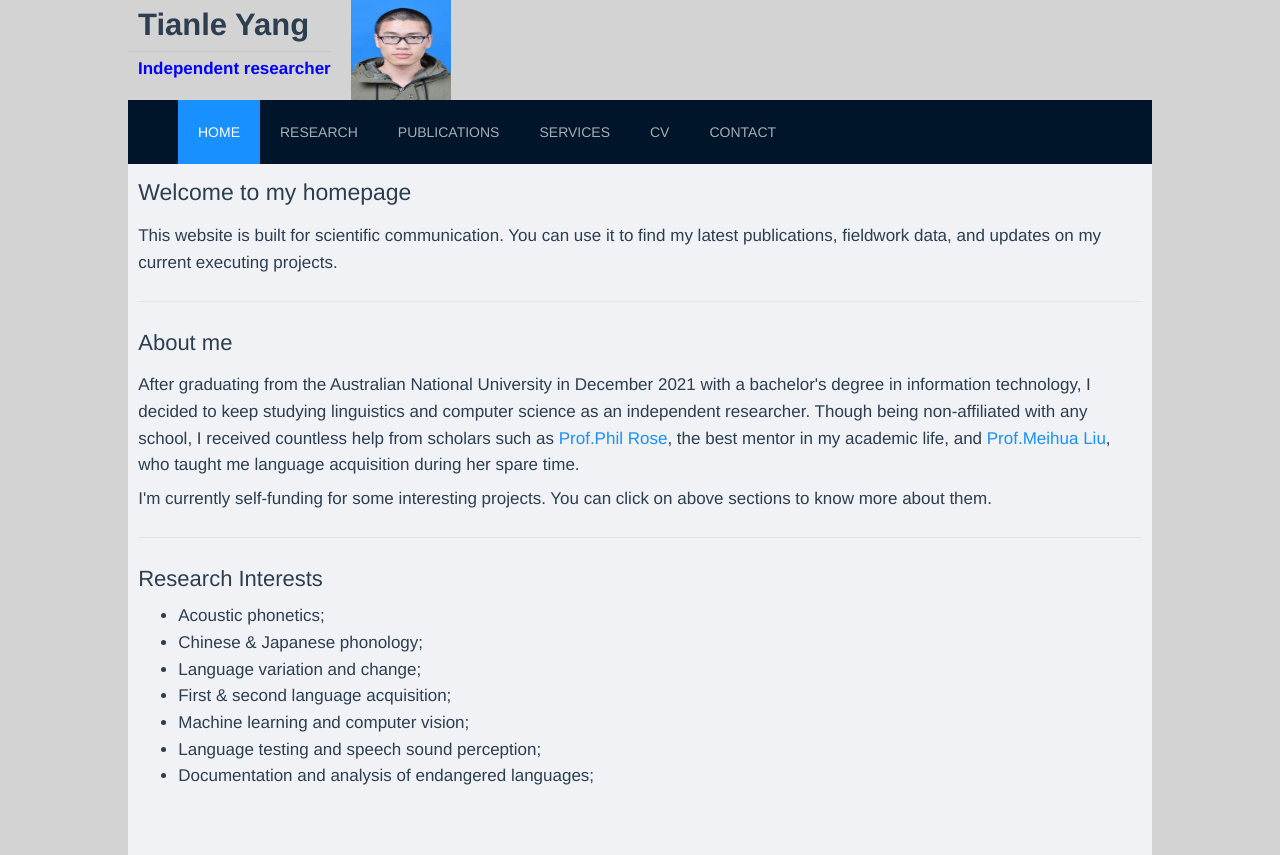
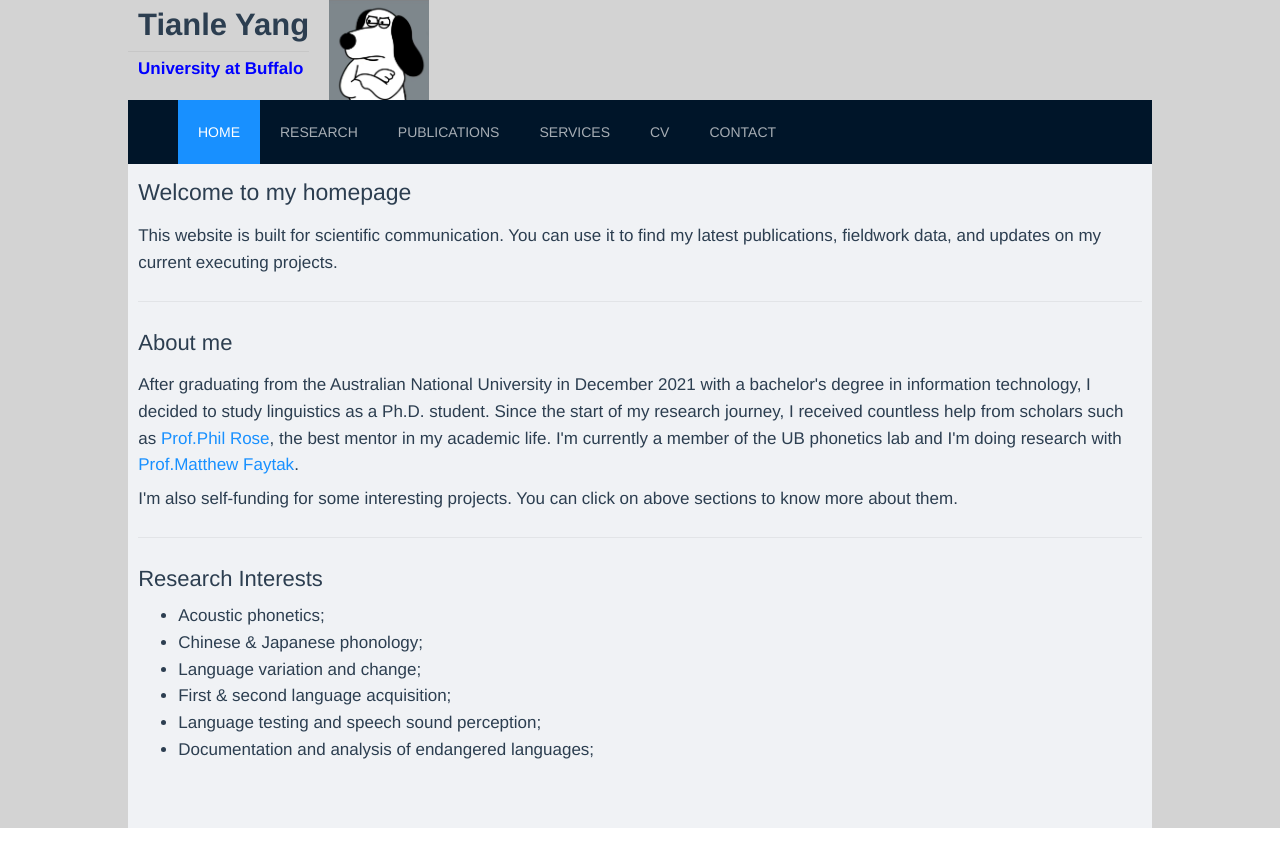
Before and after one commit to 46134167/461374167.github.io, a Vue app: page / in a window 1280 px wide. After the commit the page ends 828 px from the top, so only its background shows below. Built offline with nearby package versions, Linux system fonts and the light colour scheme.

Commit message:
Add files via upload

```diff
--- a/src/components/HomeComponent.vue
+++ b/src/components/HomeComponent.vue
@@ -13,14 +13,14 @@
           <p style="font-size:22px;margin-top:10px;">About me</p>
           <p style="font-size:17px;margin-top:-10px;">
               After graduating from the Australian National University in December 2021 with a bachelor's degree
-              in information technology, I decided to keep studying linguistics and computer science as an independent researcher.
-              Though being non-affiliated with any school, I received countless help from scholars such as
+              in information technology, I decided to study linguistics as a Ph.D. student.
+              Since the start of my research journey, I received countless help from scholars such as
               <a href='https://philjohnrose.net/'>Prof.Phil Rose</a>, the
-              best mentor in my academic life, and <a href='https://scholar.google.com/citations?user=CLVnGZ4AAAAJ&hl=en'>Prof.Meihua Liu</a>, who
-              taught me language acquisition during her spare time.
+              best mentor in my academic life. I'm currently a member of the UB phonetics lab and
+              I'm doing research with <a href='https://mfaytak.github.io/'>Prof.Matthew Faytak</a>.
           </p>
           <p style="font-size:17px;margin-top:-10px;">
-              I'm currently self-funding for some interesting projects. You can click on above sections to know more about them.
+              I'm also self-funding for some interesting projects. You can click on above sections to know more about them.
           </p>
 
       <a-divider/>
@@ -31,7 +31,6 @@
                 <li>Chinese & Japanese phonology;</li>
                 <li>Language variation and change;</li>
                 <li>First & second language acquisition;</li>
-                <li>Machine learning and computer vision;</li>
                 <li>Language testing and speech sound perception;</li>
                 <li>Documentation and analysis of endangered languages;</li>
             </ul>
--- a/src/components/HomePage.vue
+++ b/src/components/HomePage.vue
@@ -5,7 +5,7 @@
             <div>
                 <p align="left" style="font-size:31px;margin-left:10px;font-weight:bold">Tianle Yang</p>
                 <a-divider style="margin-top:-30px;"/>
-                <p align="left" style="color:blue;margin-top:-20px;margin-left:10px;font-size:17px;font-weight:bold;"> Independent researcher</p>
+                <p align="left" style="color:blue;margin-top:-20px;margin-left:10px;font-size:17px;font-weight:bold;"> University at Buffalo</p>
             </div>
 
             <div style="margin-left: 20px;">
--- a/src/components/PublicationComponent.vue
+++ b/src/components/PublicationComponent.vue
@@ -8,15 +8,6 @@
               <a href='/Jinshan_SST.pdf'>[click here to preview]</a>
 
           </p>
-
-
-          <p style="font-size:17px;margin-top:-10px;">
-              Kun Mao, Tianle Yang. (2022). Emotion-related One-on-one Japanese Online Classroom Study.
-              <a href='XXX'>[peer-reviewed and accepted by the 2022 International Conference on Education, Psychology, Humanities and Historical Research] </a>
-              <a href='/JP_acquisition_TLY.pdf'>[click here to preview]</a>
-
-          </p>
-
 
           <p style="font-size:17px;margin-top:-10px;">
               Tianle Yang. (2022). Neural networks with different initialization methods for depression detection.
```
Also changed, not shown: src/assets/toux.jpg.
